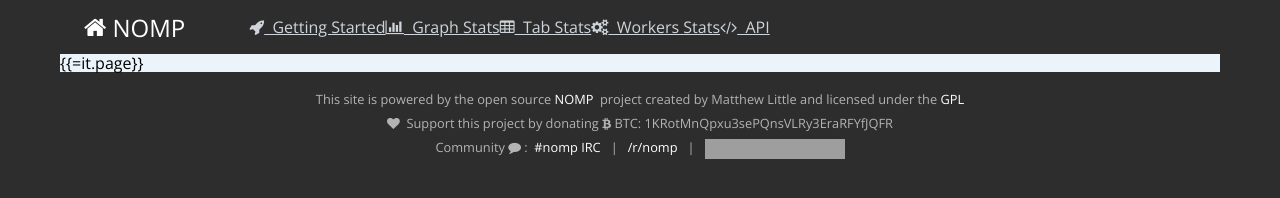
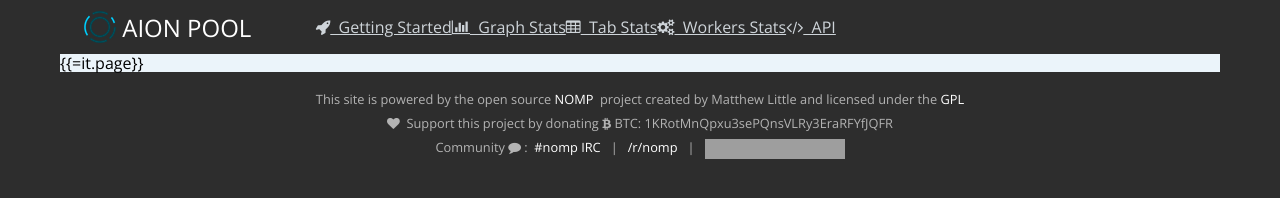
Before and after one commit to aionnetwork/aion_pool, a website: page website/index.html in a window 1280 px wide. Drawn offline with nearby package versions, Linux system fonts and the light colour scheme; no server answers; grey boxes are pictures that could not be loaded.

Commit message:
AP-47 add aion logo and favicon

```diff
--- a/website/index.html
+++ b/website/index.html
@@ -4,7 +4,7 @@
 <head>
     <meta charset="utf-8">
 
-    <link rel="icon" type="image/png" href="/static/favicon.png"/>
+    <link rel="icon" href="/static/favicon.ico"/>
 
     <link href='http://fonts.googleapis.com/css?family=Open+Sans' rel='stylesheet' type='text/css'>
 
@@ -21,7 +21,7 @@
     <script src="/static/main.js"></script>
     <link rel="stylesheet" href="/static/style.css">
 
-    <title>NOMP</title>
+    <title>Aion pool</title>
 
 </head>
 
@@ -30,7 +30,7 @@
 <header>
     <div class="home-menu pure-menu pure-menu-open pure-menu-horizontal">
 
-        <a class="pure-menu-heading hot-swapper" href="/"><i class="fa fa-home"></i>&nbsp;NOMP</a>
+        <a class="pure-menu-heading hot-swapper" href="/"><img src="/static/favicon.ico"></img>&nbsp;Aion Pool</a>
 
         <ul>
             <li class="{{? it.selected === 'getting_started' }}pure-menu-selected{{?}}">
```
Also changed, not shown: website/pages/home.html (+1 -2 lines), website/static/favicon.ico (added), website/static/favicon.png (deleted).
